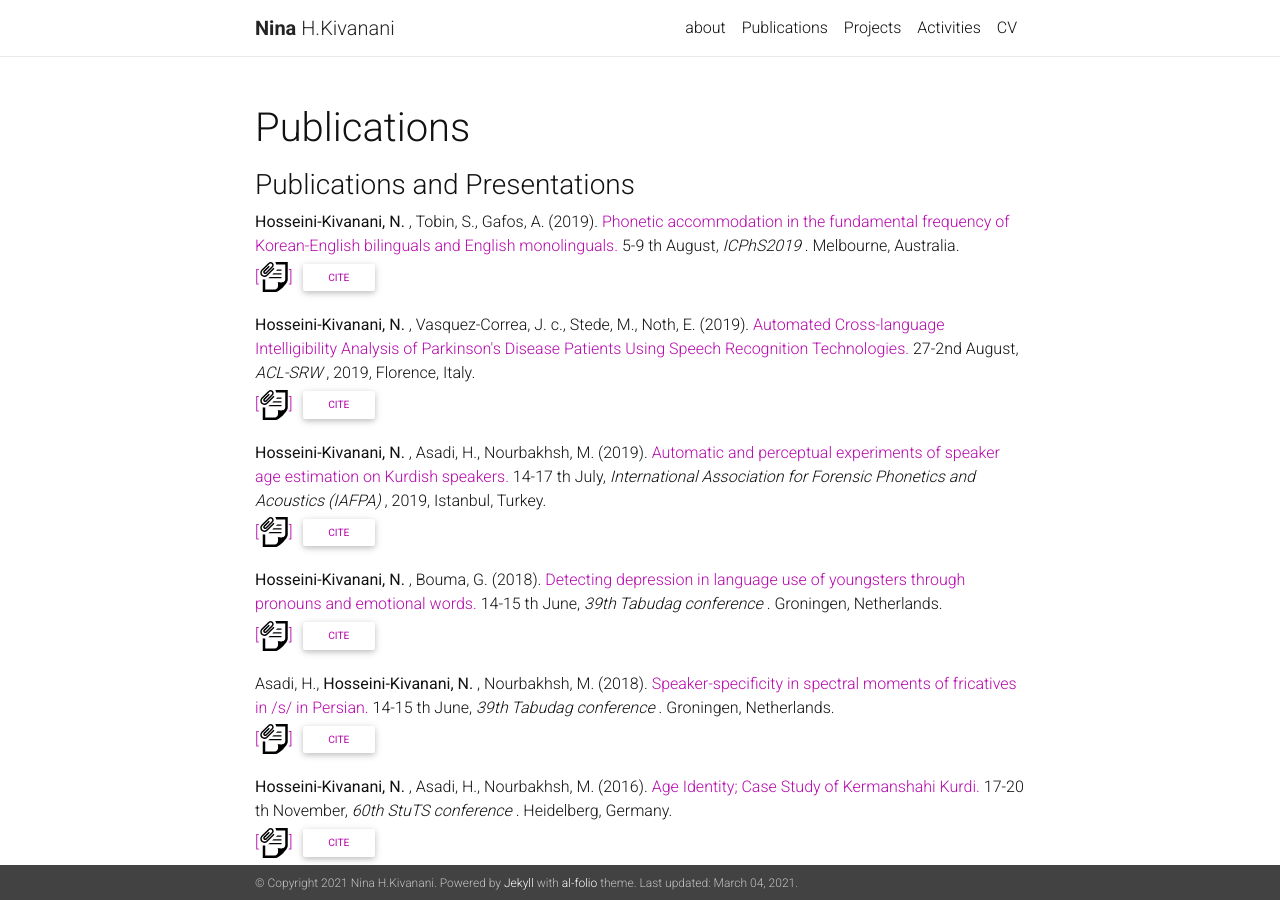
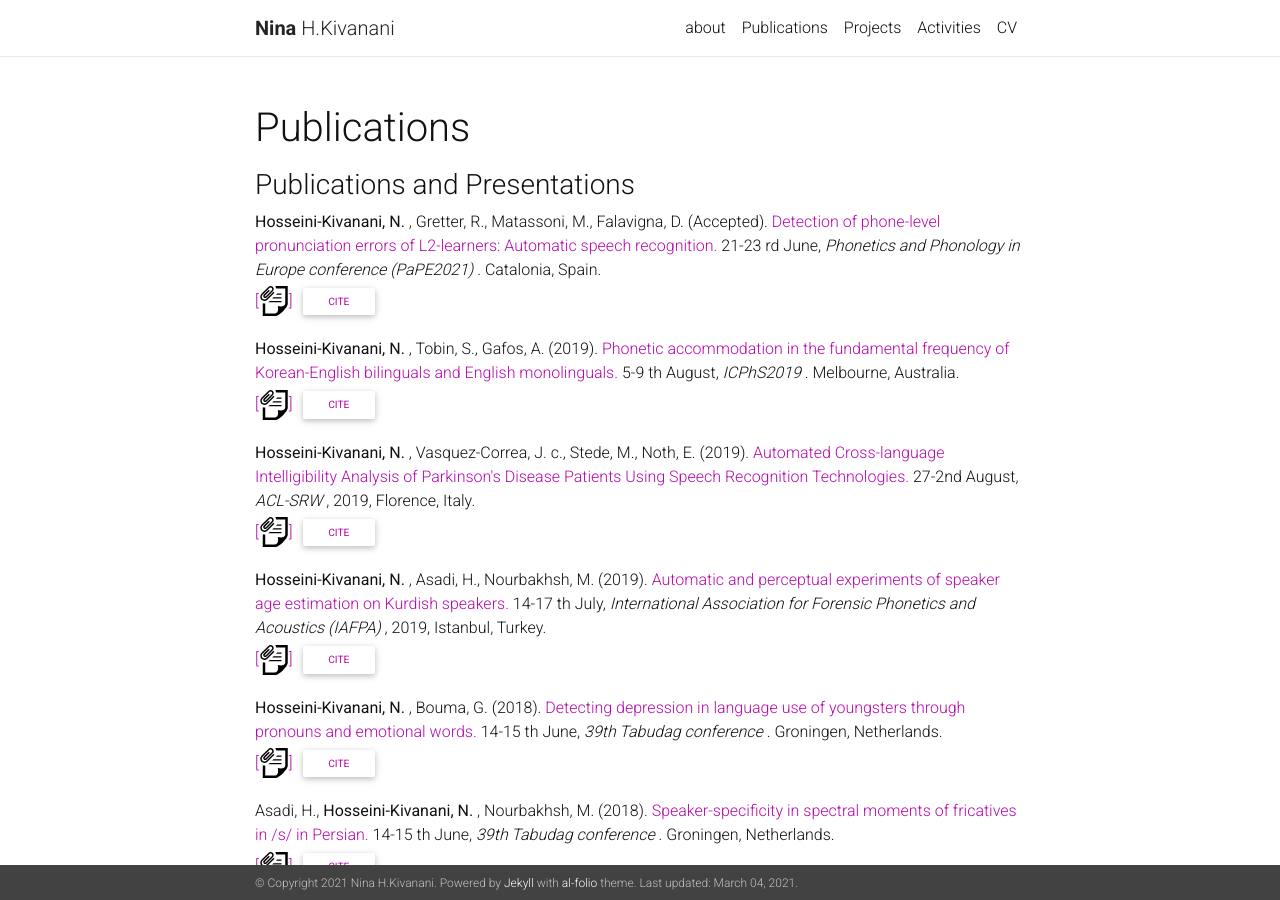
Before and after one commit to NinaHK/NinaHK.github.io, a Jekyll site: the page built from _pages/publications.md, in a window 1280 px wide and 900 px high. Built offline with Jekyll 4.4.1, drawn with Linux system fonts in a browser that asks for light colours; nearby versions of some CDN libraries; a style sheet for code colours, icons or effects is not loaded.

Commit message:
Update publications.md

```diff
--- a/_pages/publications.md
+++ b/_pages/publications.md
@@ -12,6 +12,14 @@
 <h3> Publications and Presentations</h3> -->
 <h3> Publications and Presentations </h3>
 <!---<h5 class="year">{{2019}}</h5> --->
+
+<p>
+<b> Hosseini-Kivanani, N. </b>, Gretter, R., Matassoni, M., Falavigna, D. (Accepted). <a href="https://pape2021.upf.edu/submission-information/"  target="_blank"> Detection of phone-level pronunciation errors of L2-learners: Automatic speech recognition. </a> 21-23 rd June, <i> Phonetics and Phonology in Europe conference (PaPE2021) </i>. Catalonia, Spain.
+<a href="https://www.researchgate.net/publication/334895276_PHONETIC_ACCOMMODATION_IN_THE_FUNDAMENTAL_FREQUENCY_OF_KOREAN-ENGLISH_BILINGUALS_AND_ENGLISH_MONOLINGUALS"  target="_blank"> <br> [<svg xmlns="http://www.w3.org/2000/svg" width="30" height="30" viewBox="0 0 24 24"><path d="M12.37 5.379l-5.64 5.64c-.655.655-1.515.982-2.374.982-1.855 0-3.356-1.498-3.356-3.356 0-.86.327-1.721.981-2.375l5.54-5.539c.487-.487 1.125-.731 1.765-.731 2.206 0 3.338 2.686 1.765 4.259l-4.919 4.919c-.634.634-1.665.634-2.298 0-.634-.633-.634-1.664 0-2.298l3.97-3.97.828.828-3.97 3.97c-.178.177-.178.465 0 .642.177.178.465.178.642 0l4.919-4.918c1.239-1.243-.636-3.112-1.873-1.874l-5.54 5.54c-.853.853-.853 2.24 0 3.094.854.852 2.24.852 3.093 0l5.64-5.64.827.827zm.637-5.379c.409.609.635 1.17.729 2h7.264v11.543c0 4.107-6 2.457-6 2.457s1.518 6-2.638 6h-7.362v-8.062c-.63.075-1 .13-2-.133v10.195h10.189c3.163 0 9.811-7.223 9.811-9.614v-14.386h-9.993zm4.993 6h-3.423l-.793.793-.207.207h4.423v-1zm0 3h-6.423l-1 1h7.423v-1zm0 3h-9.423l-.433.433c-.212.213-.449.395-.689.567h10.545v-1z"/></svg>] </a> <a href="https://github.com/NinaHKivanani/NinaHKivanani.github.io/blob/master/_bibliography/accommodation.bib"  target="_blank"> <button type="button" class="btn btn-outline-link btn-sm"
+        data-filename="/_bibliography/accommodation.bib">
+  Cite
+</button></a>&nbsp;&nbsp;</p>
+
 
 <p>
 <b> Hosseini-Kivanani, N. </b>, Tobin, S., Gafos, A. (2019). <a href="https://www.researchgate.net/publication/334895276_PHONETIC_ACCOMMODATION_IN_THE_FUNDAMENTAL_FREQUENCY_OF_KOREAN-ENGLISH_BILINGUALS_AND_ENGLISH_MONOLINGUALS"  target="_blank"> Phonetic accommodation in the fundamental frequency of Korean-English bilinguals and English monolinguals. </a> 5-9 th August, <i> ICPhS2019 </i>. Melbourne, Australia.
```
